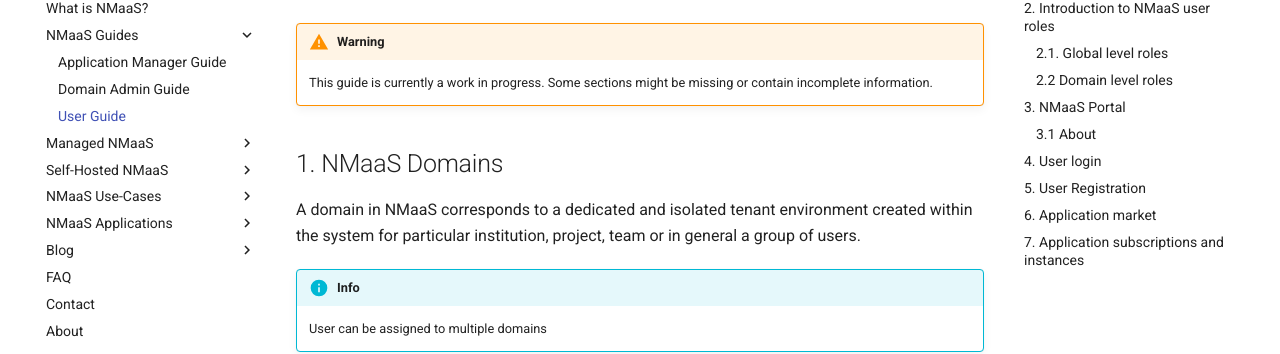
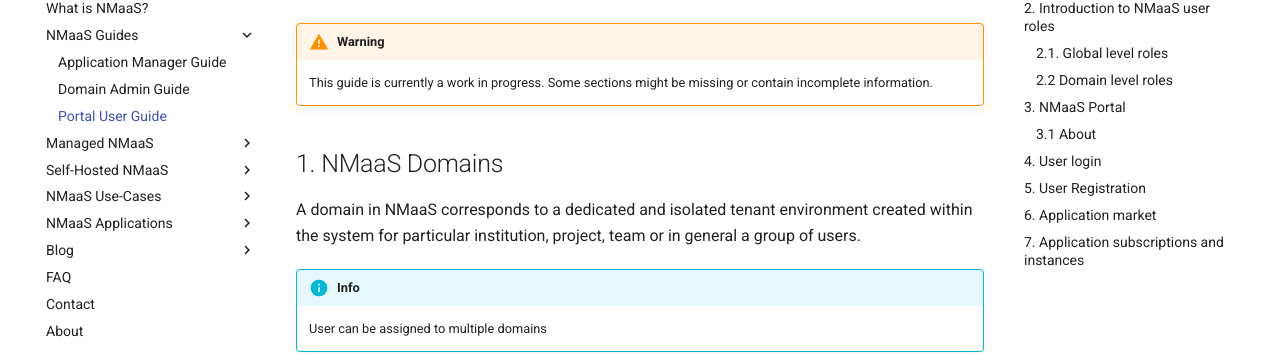
Before and after one commit to nmaas-platform/nmaas-docs, an MkDocs documentation site: the page built from docs/guides/portal-user-guide.md, in a window 1280 px wide. Shown: the part 157-511 px from the top of the page. Built offline with MkDocs 1.6.1 and Material for MkDocs 9.7.7, drawn with Linux system fonts in a browser that asks for light colours.

Commit message:
Fix name

```diff
--- a/mkdocs.yml
+++ b/mkdocs.yml
@@ -5,7 +5,7 @@
   - NMaaS Guides:
     - Application Manager Guide: 'guides/application-manager-guide.md'
     - Domain Admin Guide: 'guides/domain-admin-guide.md'
-    - User Guide: 'guides/portal-user-guide.md'
+    - Portal User Guide: 'guides/portal-user-guide.md'
   - Managed NMaaS:
     - Introduction: 'managed-nmaas/introduction.md'
     - NMaaS Playground Instance: 'managed-nmaas/nmaas-playground-instance.md'
```
